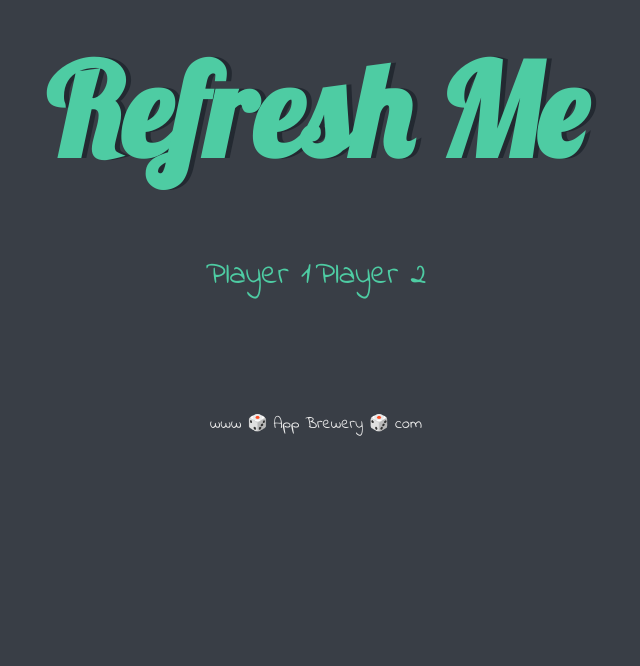
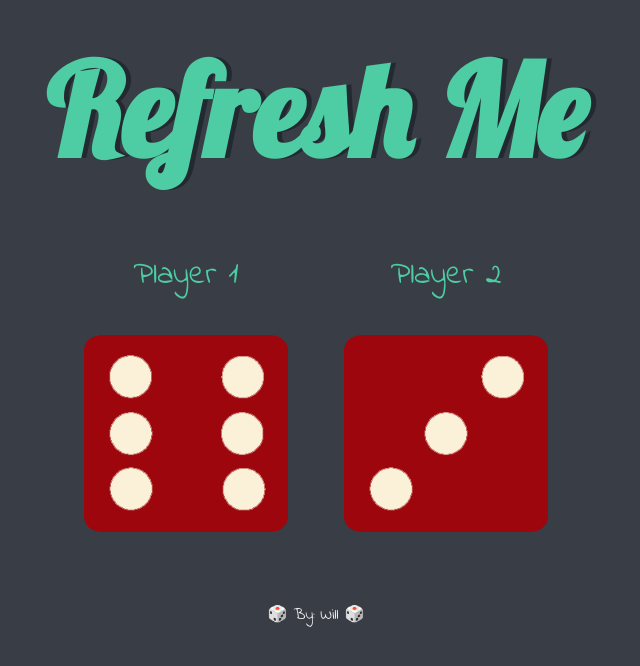
Before and after one commit to Wills-Designs/Dice-Project, a plain HTML site: page index.html in a window 1280 px wide. Shown: the whole page, without its empty margins (324-964 px from the left). Drawn offline with Linux system fonts and the light colour scheme.

Commit message:
set random variables for each dice to change each dice individually

```diff
--- a/index.html
+++ b/index.html
@@ -16,12 +16,12 @@
 
 		<div class="dice">
 			<p>Player 1</p>
-			<img class="img1" src="">
+			<img class="img1" src="images/dice6.png">
       </div>
 
       <div class="dice">
         <p>Player 2</p>
-        <img class="img2" src="">
+        <img class="img2" src="images/dice6.png">
       </div>
 
     </div>
@@ -30,7 +30,7 @@
 </body>
 
 <footer>
-  www 🎲 App Brewery 🎲 com
+ 🎲 By: Will 🎲
 </footer>
 
 </html>
--- a/script.js
+++ b/script.js
@@ -0,0 +1,6 @@
+let randomNumber1 = Math.floor(Math.random() * 7)
+let randomNumber2 = Math.floor(Math.random() * 7)
+
+document.querySelector(".img1").setAttribute("src", `images/dice${randomNumber1}.png`)
+
+document.querySelector(".img2").setAttribute("src", `images/dice${randomNumber2}.png`)
```
